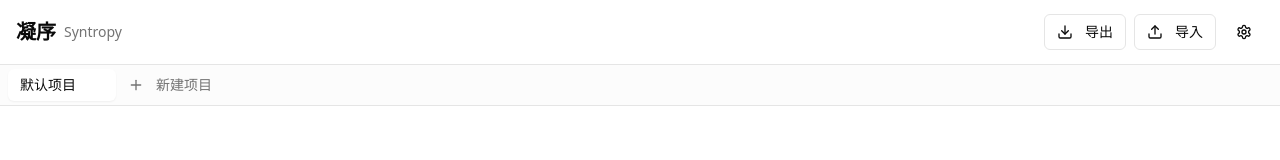
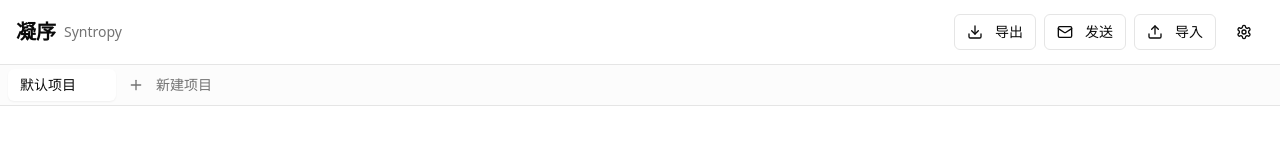
Before and after one commit to shadowxx789/syntrophy, a Next.js app: page / in a window 1280 px wide. Shown: the top 160 px of the page. Built offline with nearby package versions, Linux system fonts and the light colour scheme.

Commit message:
feat: 添加邮件发送按钮到主页面
- 导入 Mail 图标和 EmailModal 组件
- 添加 emailModalOpen 状态控制弹窗
- Header 添加'发送'按钮（导出和导入之间）
- 渲染 EmailModal 并传入 tasks 和 projectName

```diff
--- a/src/app/page.tsx
+++ b/src/app/page.tsx
@@ -1,7 +1,7 @@
 "use client";
 
 import { useEffect, useState, useCallback } from "react";
-import { Download, Upload, Settings } from "lucide-react";
+import { Download, Upload, Mail, Settings } from "lucide-react";
 import { useRouter } from "next/navigation";
 import { useTaskStore } from "@/stores/useTaskStore";
 import { useProjectStore } from "@/stores/useProjectStore";
@@ -11,6 +11,7 @@ import { TaskList } from "@/components/TaskList";
 import { CommandInput } from "@/components/CommandInput";
 import { TaskEditModal } from "@/components/TaskEditModal";
 import { ImportModal } from "@/components/ImportModal";
+import { EmailModal } from "@/components/EmailModal";
 import { UndoToast } from "@/components/UndoToast";
 import { Button } from "@/components/ui/button";
 import { Toaster } from "@/components/ui/toaster";
@@ -27,6 +28,7 @@ export default function HomePage() {
   const [editingTaskId, setEditingTaskId] = useState<string | null>(null);
   const [isInitialized, setIsInitialized] = useState(false);
   const [importModalOpen, setImportModalOpen] = useState(false);
+  const [emailModalOpen, setEmailModalOpen] = useState(false);
 
   // Undo 功能
   const { recordAction, undoAction, pendingAction, clearPending, isUndoing } = useUndo();
@@ -162,6 +164,12 @@ export default function HomePage() {
             导出
           </Button>
 
+          {/* Email Button */}
+          <Button variant="outline" size="sm" onClick={() => setEmailModalOpen(true)}>
+            <Mail className="mr-1 h-4 w-4" />
+            发送
+          </Button>
+
           {/* Import Button */}
           <Button variant="outline" size="sm" onClick={() => setImportModalOpen(true)}>
             <Upload className="mr-1 h-4 w-4" />
@@ -202,6 +210,14 @@ export default function HomePage() {
       {/* Import Modal */}
       <ImportModal open={importModalOpen} onOpenChange={setImportModalOpen} />
 
+      {/* Email Modal */}
+      <EmailModal
+        open={emailModalOpen}
+        onOpenChange={setEmailModalOpen}
+        tasks={tasks}
+        projectName={currentProjectName}
+      />
+
       {/* Undo Toast */}
       <UndoToast
         message={undoMessage}
```
